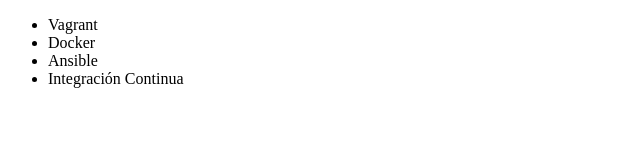
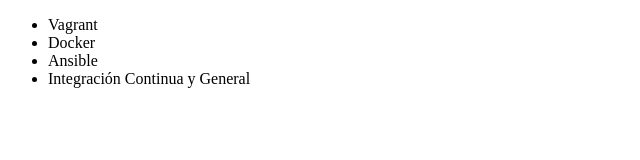
Before and after one commit to danfi9010/alura-git, a plain HTML site: page index.html in a window 1280 px wide. Shown: the full height of the page, 0-640 px from the left. Drawn offline with Linux system fonts and the light colour scheme.

```diff
--- a/index.html
+++ b/index.html
@@ -9,7 +9,7 @@
             <li>Vagrant</li>
             <li>Docker</li>
             <li>Ansible</li>
-            <li>Integración Continua</li>
+            <li>Integración Continua y General</li>
         </ul>
     </body>
 </html>
```
Also changed, not shown: 1 other file.
